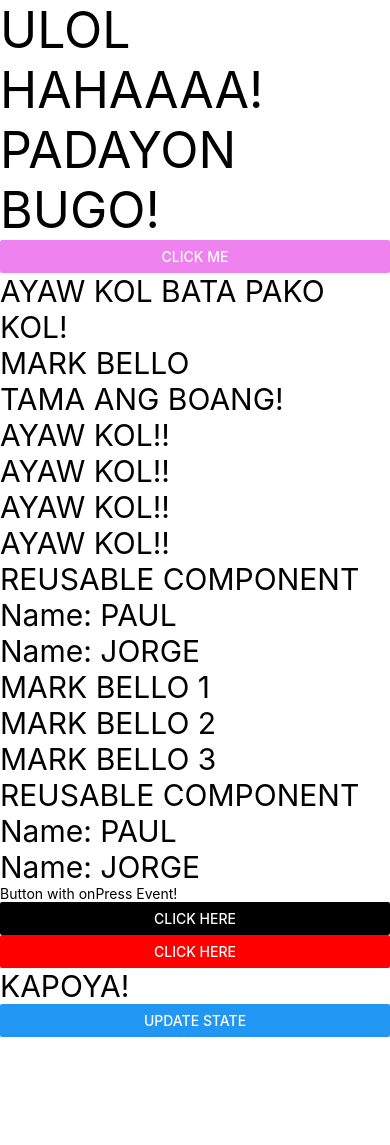
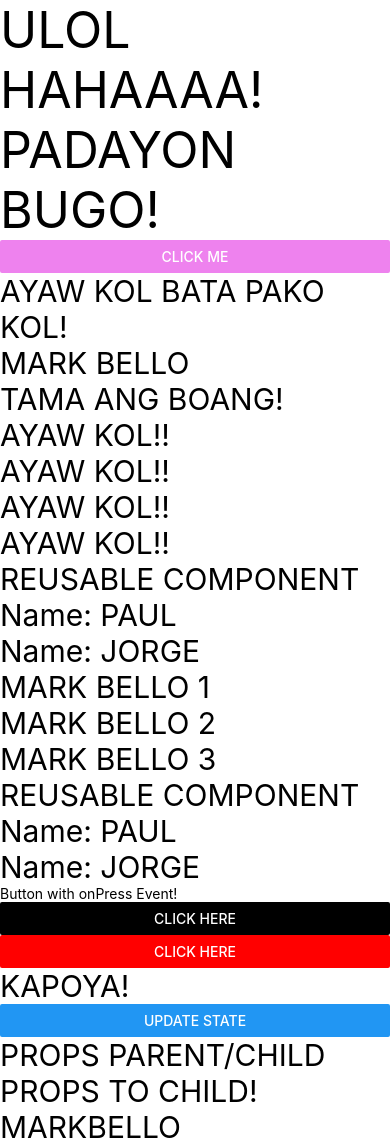
Before and after one commit to m4rkbello/ReactNativeCLI_FullCourse, a React Native app: screen / in a window 390 px wide. Before the commit the page ends 1037 px from the top, so only its background shows below. Built offline with nearby package versions, Linux system fonts and the light colour scheme.

Commit message:
PROPS AND PROPS DRILLING PARENT TO CHILD WITH DISTRUCTURING!

```diff
--- a/App.tsx
+++ b/App.tsx
@@ -3,6 +3,7 @@ import { Text, View, Button, ScrollView } from 'react-native';
 import ComponentData from "./components/ComponentData";
 import ButtonAndOnPressEvents from "./components/ButtonAndOnPress";
 import UseStateComponent from "./components/UseStateComponent";
+import PropsParentComponent from "./components/PropsComponent";
 
 const App = () => {
 
@@ -55,9 +56,9 @@ const App = () => {
         <ListProgrammers />
         <ButtonAndOnPressEvents />
         <UseStateComponent />
+        <PropsParentComponent />
 
       </ScrollView>
-
     </View>
   );
 };
--- /dev/null
+++ b/components/PropsComponent.js
@@ -0,0 +1,32 @@
+import React from "react";
+import { View, Button, Text } from 'react-native';
+
+const PropsParentComponent = () => {
+
+    let name = "MARKBELLO";
+
+    return (
+        <View>
+            <Text style={{ fontSize: 30 }}>PROPS PARENT/CHILD </Text>
+            <PropsChildrenComponent name={name} />
+
+        </View>
+    );
+};
+
+
+const PropsChildrenComponent = (ohahay) => {
+    return (
+        <View>
+            <Text style={{ fontSize: 30 }}>PROPS TO CHILD! {ohahay.name} </Text>
+        </View>
+    )
+}
+
+
+
+
+
+
+
+export default PropsParentComponent;
```
